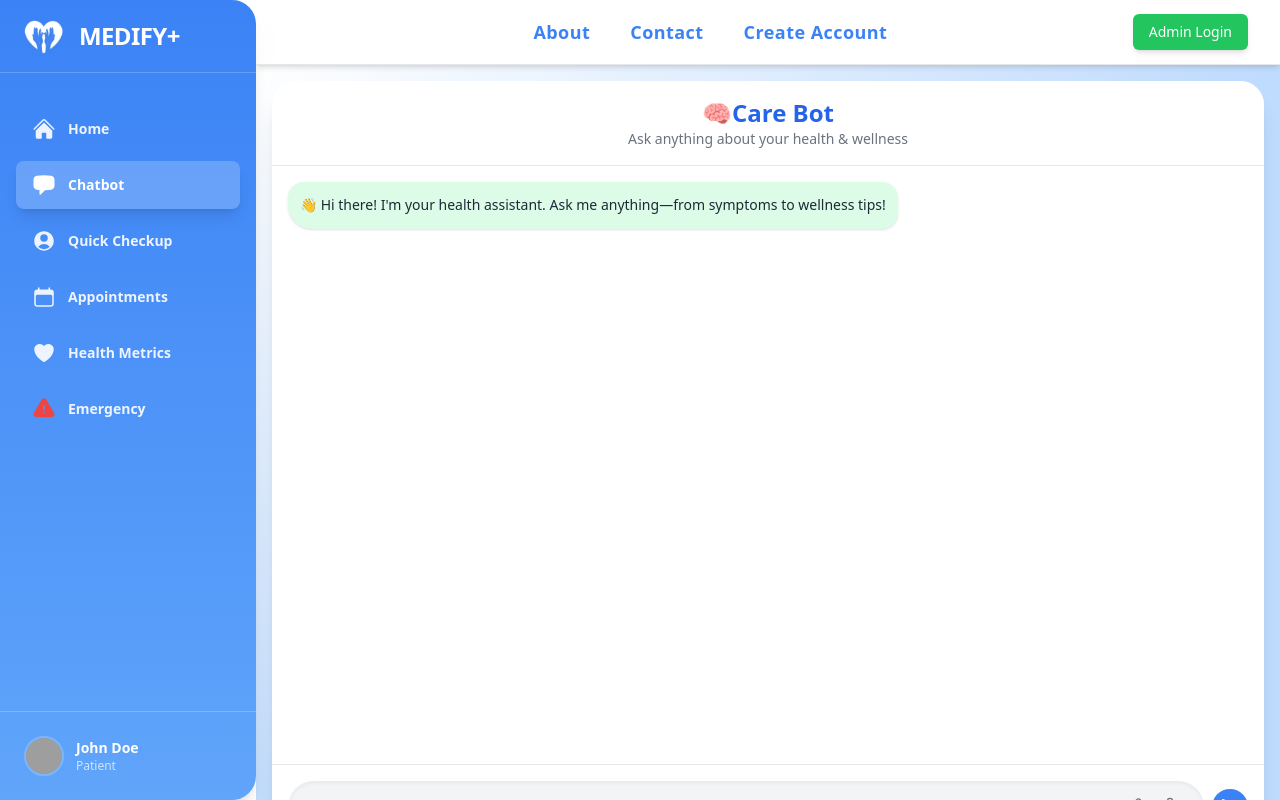
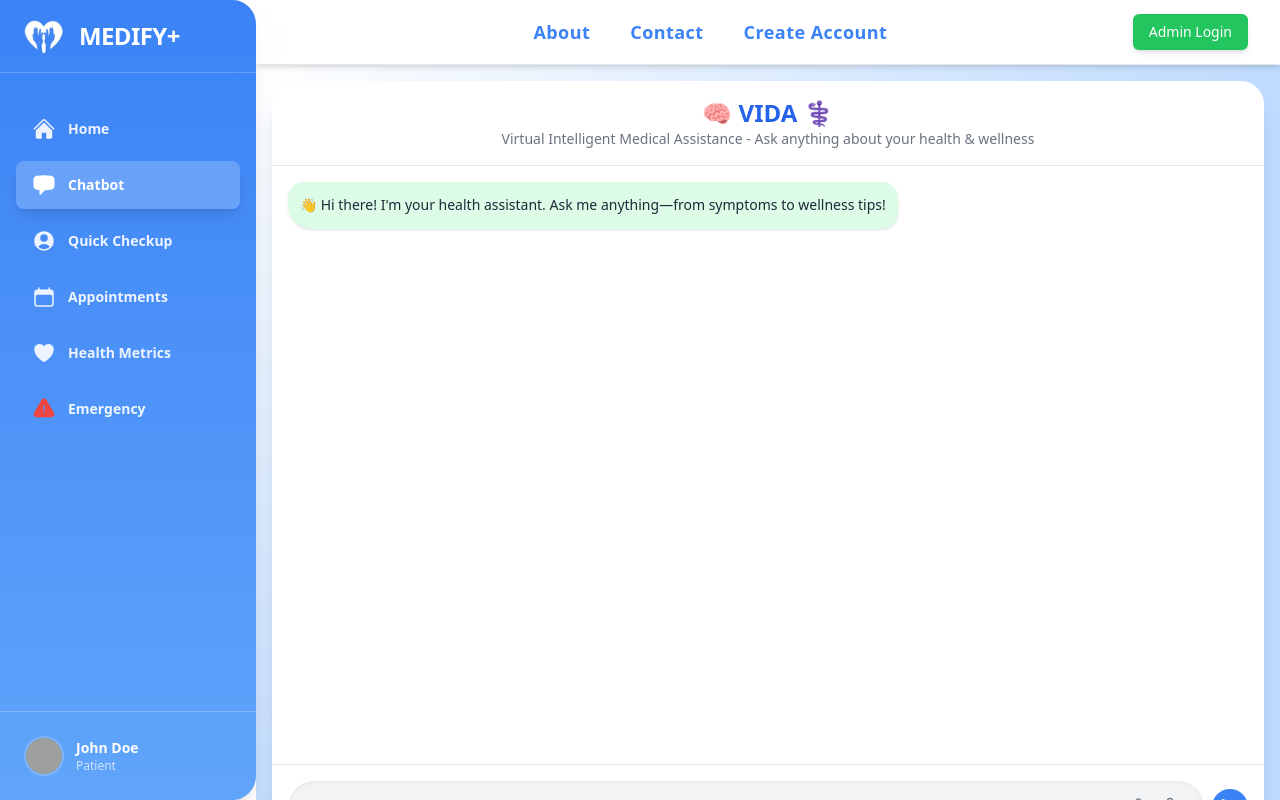
Before and after one commit to rishavkali03/Medify, a React (Vite) app in the folder frontend/: page /chatbot in a window 1280 px wide. Built offline with nearby package versions, Linux system fonts and the light colour scheme; grey boxes are pictures that could not be loaded.

Commit message:
added vida

```diff
--- a/frontend/src/pages/Chatbot.jsx
+++ b/frontend/src/pages/Chatbot.jsx
@@ -188,8 +188,9 @@ const Chatbot = () => {
       <div className="flex flex-col h-full w-full max-w-5xl mx-auto p-4">
         <div className="flex flex-col flex-1 w-full rounded-3xl shadow-xl overflow-hidden bg-white">
           <div className="bg-white border-b border-gray-200 p-4 text-center">
-            <h1 className="text-2xl font-bold text-blue-600">🧠Care Bot</h1>
-            <p className="text-sm text-gray-500">Ask anything about your health & wellness</p>
+            <h1 className="text-2xl font-bold text-blue-600">🧠 VIDA ⚕️</h1>
+
+            <p className="text-sm text-gray-500">Virtual Intelligent Medical Assistance - Ask anything about your health & wellness</p>
           </div>
 
           <div
```
